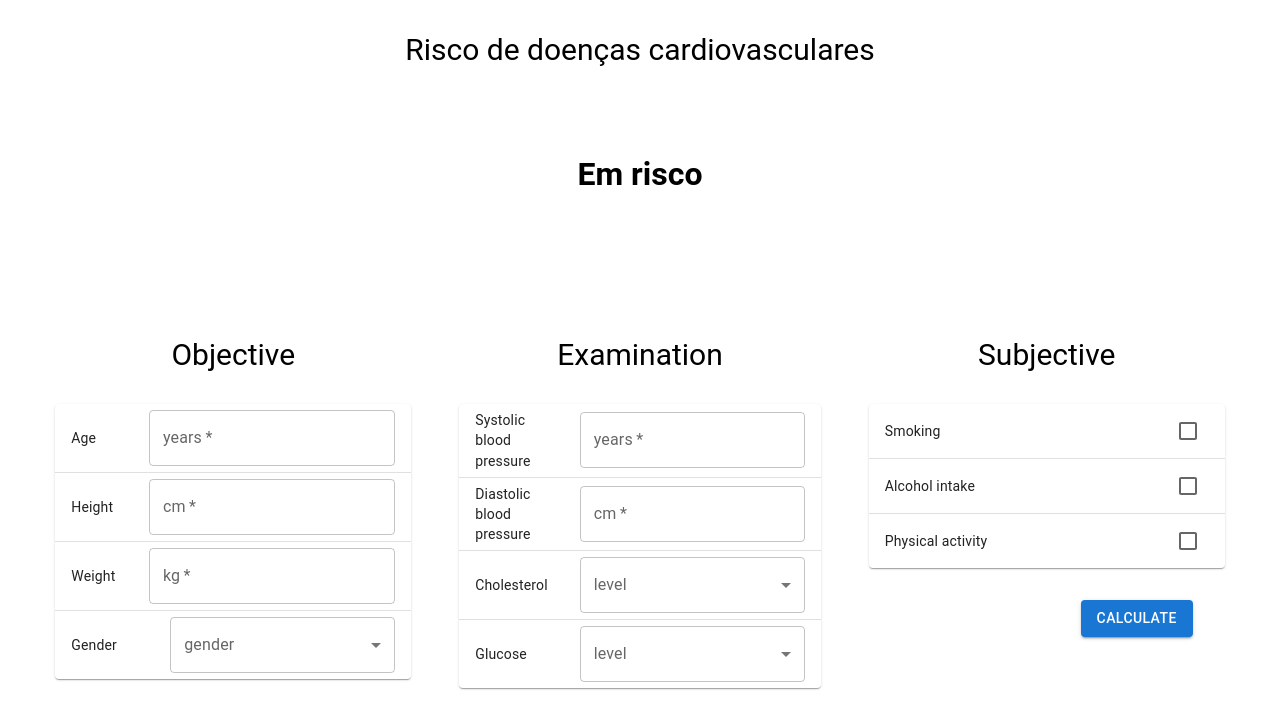
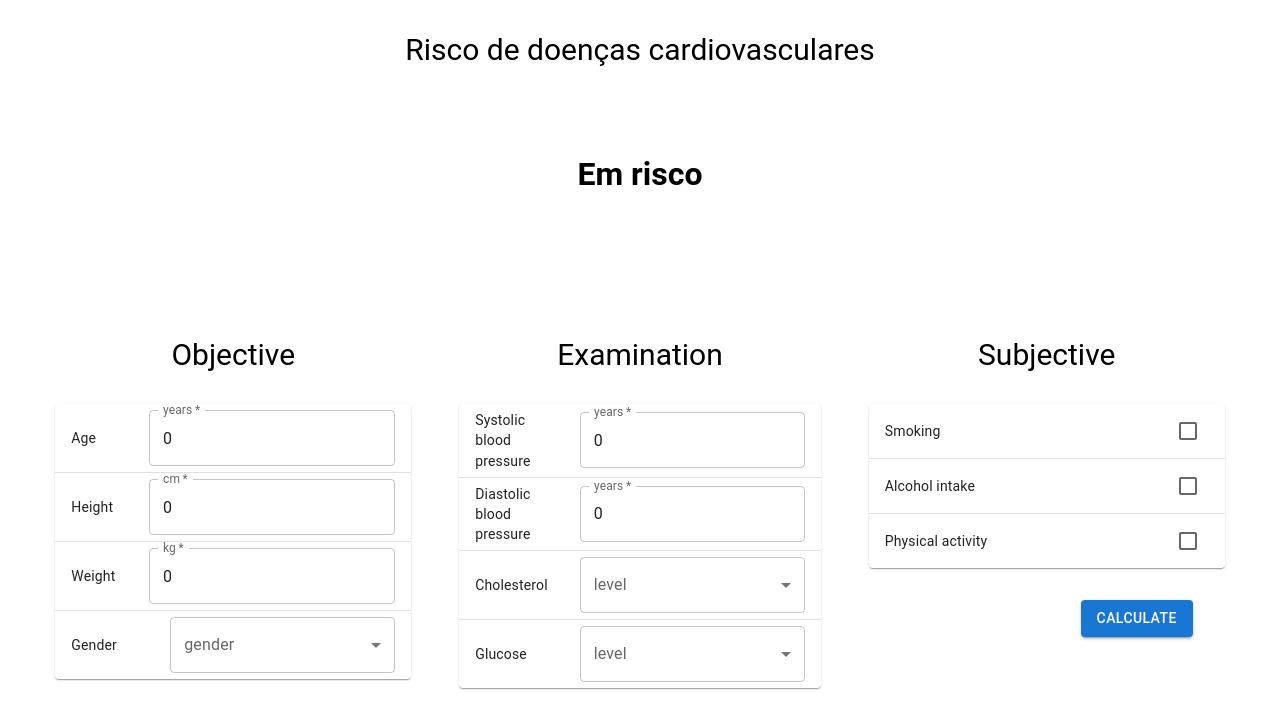
Before and after one commit to nathaliaop/cardio-predict, a React (Create React App) app: page / in a window 1280 px wide. Shown: the top 728 px of the page. Built offline with nearby package versions, Linux system fonts and the light colour scheme.

Commit message:
feat: Salvo os valores dos campos de input em variáveis

```diff
--- /dev/null
+++ b/src/components/Input/index.tsx
@@ -0,0 +1,18 @@
+import { TextField } from '@mui/material';
+
+const Input = ({label, value, onChange}: {label: string, value: string | number, onChange: any}) => {
+
+  return (
+    <TextField
+      required
+      id="outlined-basic"
+      type="number"
+      variant="outlined"
+      label={label}
+      value={value}
+      onChange={onChange}
+    />
+  );
+}
+
+export default Input;
--- a/src/components/SelectionBox/index.tsx
+++ b/src/components/SelectionBox/index.tsx
@@ -1,7 +1,6 @@
 import { FormControl, InputLabel, MenuItem, Select } from "@mui/material";
 
-
-const SelectionBox = ({label, rows}: {label: string, rows : any}) => {
+const SelectionBox = ({value, onChange, label, rows}: {value: string, onChange: any, label: string, rows : any}) => {
 
   return (
     <FormControl sx={{ minWidth: 225 }}>
@@ -10,6 +9,8 @@ const SelectionBox = ({label, rows}: {label: string, rows : any}) => {
         labelId="demo-simple-select-label"
         id="demo-simple-select"
         label="Gender"
+        value={value}
+        onChange={() => onChange(value)}
       >
         {rows.map((row: any) => (
           <MenuItem value={row.value}>{row.name}</MenuItem>
--- a/src/pages/Home/index.tsx
+++ b/src/pages/Home/index.tsx
@@ -1,10 +1,23 @@
 import { Checkbox, TextField, Button } from '@mui/material';
+import { useState } from 'react';
+import Input from '../../components/Input';
 
 import MainTable from '../../components/MainTable';
 import SelectionBox from '../../components/SelectionBox';
 import { Container, Content, TableContainer, Title, TableTitle, TableContent, ButtonContainer } from './styles';
 
 const Home = () => {
+  const [age, setAge] = useState(0);
+  const [heigth, setHeigth] = useState(0);
+  const [weight, setWeight] = useState(0);
+  const [gender, setGender] = useState('');
+  const [apHi, setApHi] = useState(0);
+  const [apLo, setApLo] = useState(0);
+  const [cholesterol, setCholesterol] = useState('');
+  const [glucose, setGlucose] = useState('');
+  const [smoking, setSmoking] = useState(false);
+  const [alcohol, setAlcohol] = useState(false);
+  const [physical, setPhysical] = useState(false);
 
   function createSelection(
     name: string,
@@ -31,24 +44,24 @@ const Home = () => {
     return { name, body };
   }
 
-  const rowsSubjective = [
-    createRow('Smoking', <Checkbox />),
-    createRow('Alcohol intake', <Checkbox />),
-    createRow('Physical activity', <Checkbox />),
-  ];
-
   const rowsObjective = [
-    createRow('Age', <TextField required id="outlined-basic" type="number" label="years" variant="outlined" />),
-    createRow('Height', <TextField required id="outlined-basic" type="number" label="cm" variant="outlined" />),
-    createRow('Weight', <TextField required id="outlined-basic" type="number" label="kg" variant="outlined" />),
-    createRow('Gender', <SelectionBox label='gender' rows={rowsGender}></SelectionBox>),
+    createRow('Age', <TextField value={age} onChange={(e: any) => setAge(e.target.value)} required id="outlined-basic" type="number" label="years" variant="outlined" />),
+    createRow('Height', <TextField value={heigth} onChange={(e: any) => setHeigth(e.target.value)} required id="outlined-basic" type="number" label="cm" variant="outlined" />),
+    createRow('Weight', <TextField value={weight} onChange={(e: any) => setWeight(e.target.value)} required id="outlined-basic" type="number" label="kg" variant="outlined" />),
+    createRow('Gender', <SelectionBox value={gender} onChange={(e: any) => setGender(e.target.value)} label='gender' rows={rowsGender}></SelectionBox>),
   ];
 
   const rowsExamination = [
-    createRow('Systolic blood pressure', <TextField required id="outlined-basic" type="number" label="years" variant="outlined" />),
-    createRow('Diastolic blood pressure', <TextField required id="outlined-basic" type="number" label="cm" variant="outlined" />),
-    createRow('Cholesterol', <SelectionBox label='level' rows={rowsLevel}></SelectionBox>),
-    createRow('Glucose', <SelectionBox label='level' rows={rowsLevel}></SelectionBox>),
+    createRow('Systolic blood pressure', <Input label="years" value={apHi} onChange={(e: any) => setApHi(e.target.value)}/>),
+    createRow('Diastolic blood pressure', <Input label="years" value={apLo} onChange={(e: any) => setApLo(e.target.value)}/>),
+    createRow('Cholesterol', <SelectionBox value={cholesterol} onChange={setCholesterol} label='level' rows={rowsLevel}></SelectionBox>),
+    createRow('Glucose', <SelectionBox value={glucose} onChange={setGlucose} label='level' rows={rowsLevel}></SelectionBox>),
+  ];
+
+  const rowsSubjective = [
+    createRow('Smoking', <Checkbox checked={smoking} onChange={() => setSmoking(smoking ? false : true)}/>),
+    createRow('Alcohol intake', <Checkbox checked={alcohol} onChange={() => setAlcohol(alcohol ? false : true)}/>),
+    createRow('Physical activity', <Checkbox checked={physical} onChange={() => setPhysical(physical ? false : true)}/>),
   ];
 
   return (
```
